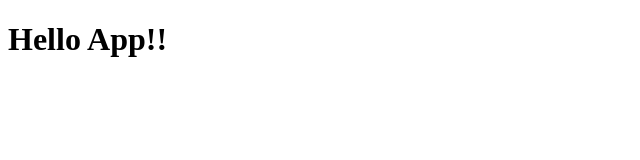
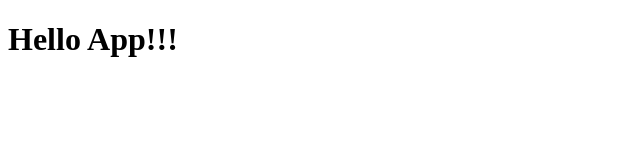
Before and after one commit to charlegit/my-app, a React (Create React App) app: page / in a window 1280 px wide. Shown: the top 160 px of the page, without its empty margins (0-640 px from the left). Built offline with nearby package versions, Linux system fonts and the light colour scheme.

Commit message:
update again plbic04

```diff
--- a/src/components/App.jsx
+++ b/src/components/App.jsx
@@ -3,7 +3,7 @@ import React from "react";
 function App() {
   return (
     <div>
-      <h1>Hello App!!</h1>
+      <h1>Hello App!!!</h1>
     </div>
   );
 }
```
